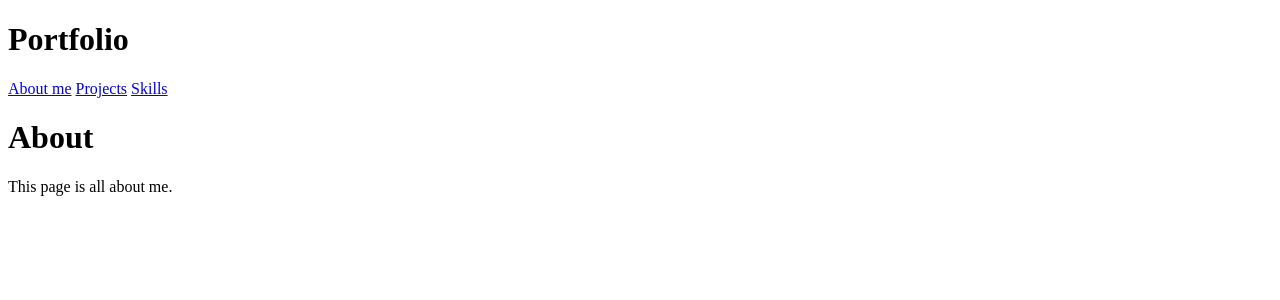
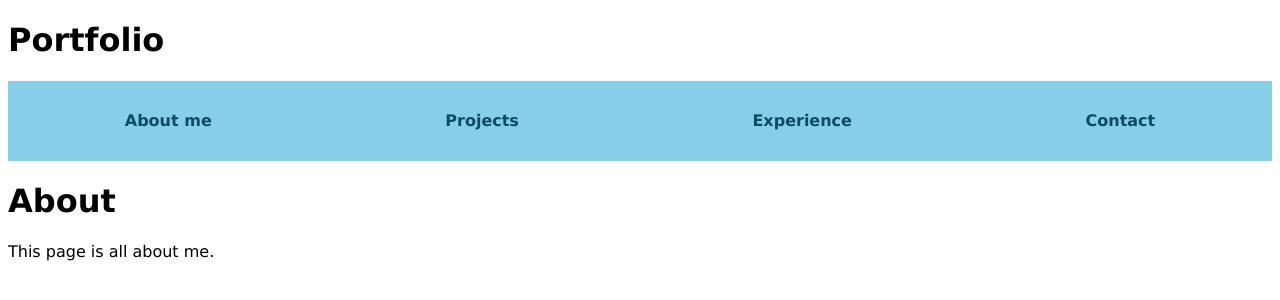
Before and after one commit to PatrickL32/Portfolio.116, a Django app: page / in a window 1280 px wide. Shown: the top 300 px of the page. Run offline with Django 5.2, Linux system fonts and the light colour scheme.

Commit message:
sixth commit

```diff
--- a/config/settings.py
+++ b/config/settings.py
@@ -128,8 +128,8 @@ STATIC_URL = 'static/'
 STATICFILES_DIRS = [BASE_DIR/ 'static']
 
 
-MEDIA_URL = '/media/'
-MEDIA_ROOT = os.path.join(BASE_DIR, 'media')
+#MEDIA_URL = '/media/'
+#MEDIA_ROOT = os.path.join(BASE_DIR, 'media')
 
 #set up the SMTP
 EMAIL_BACKEND = 'django.core.mail.backends.smtp.EmailBackend'
--- a/pages/models.py
+++ b/pages/models.py
@@ -5,15 +5,15 @@ from django.db import models
 class Skill(models.Model):
     name = models.CharField(max_length=100)
 
-def __str__(self):
-    return self.name
+    def __str__(self):
+        return self.name
 
 
 class Project(models.Model):
     name = models.CharField(max_length=100)
     description = models.TextField()
     year = models.IntegerField()
-    image = models.ImageField(upload_to='projects/')
+    image = models.ImageField(upload_to='static/img')
     skills = models.ManyToManyField('Skill')
     repository = models.URLField()
 
--- a/static/css/base.css
+++ b/static/css/base.css
@@ -0,0 +1,35 @@
+nav {
+    background-color: skyblue;
+    height: 80px;
+    display: flex;
+    justify-content: space-around;
+    align-items: center;
+}
+
+body {
+    font-family: 'verdana', sans-serif;
+    background-color:linear-gradient() (white,lightpink, rgb(234, 113, 162));
+    font-size:16px;
+}
+
+nav a {
+    text-decoration: none;
+    color: rgb(13, 75, 99);
+    font-weight: bold;
+    font-family:'Verdana', sans-serif;
+    font-size: 16px
+}
+
+.projects-list {
+    display: flex;
+    gap: 20px;
+    flex-wrap: wrap;
+}
+
+.project-card {
+    background-color: rgb(216, 244, 255);
+}
+
+.project-img {
+    width: 200px;
+}
--- a/templates/base.html
+++ b/templates/base.html
@@ -1,15 +1,20 @@
+{% load static %}
 <!DOCTYPE html>
 <html lang="en">
 <head>
     <meta charset="UTF-8">
     <meta name="viewport" content="width=device-width, initial-scale=1.0">
+    <link rel="stylesheet" href="{% static 'css/base.css' %}">
+</head>
 <body>
     <header>
         <h1>Portfolio</h1>
+
         <nav>
-    <a href="/about.html">About me</a>
-    <a href="/projects.html">Projects</a>
-    <a href="/skills.html">Skills</a>
+            <a href="{% url 'about_me'%}">About me</a>
+            <a href="{% url 'projects' %}">Projects</a>
+            <a href="{% url 'experience' %}">Experience</a>
+            <a href="{% url 'contact' %}">Contact</a>
         </nav>
     </header>
     {% block content %}
```
Also changed, not shown: templates/pages/experience.html (+9 -0 lines), templates/pages/projects_list.html (+6 -6 lines), db.sqlite3, static/img/coffee shop.jpg (added), static/img/pet store.jpg (added), 4 other files. Lines whose indentation alone changed are shown as unchanged.
